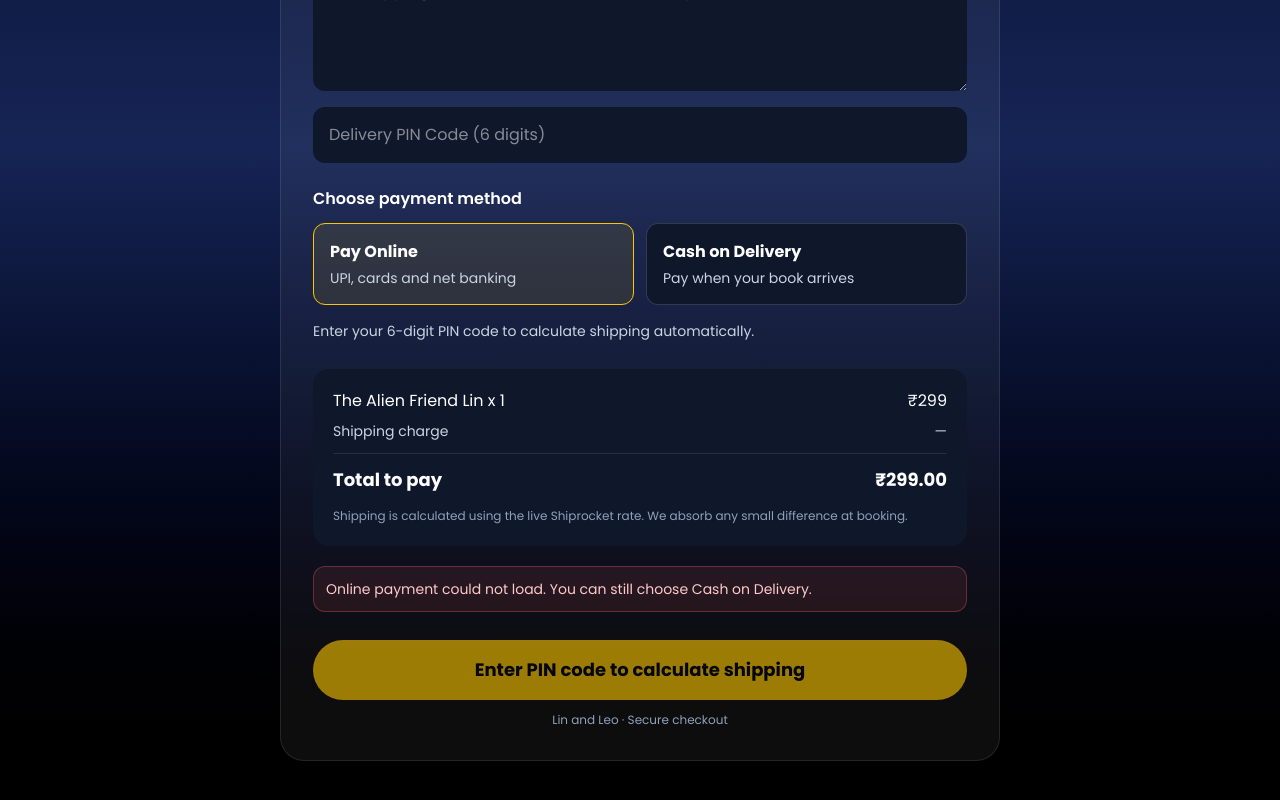
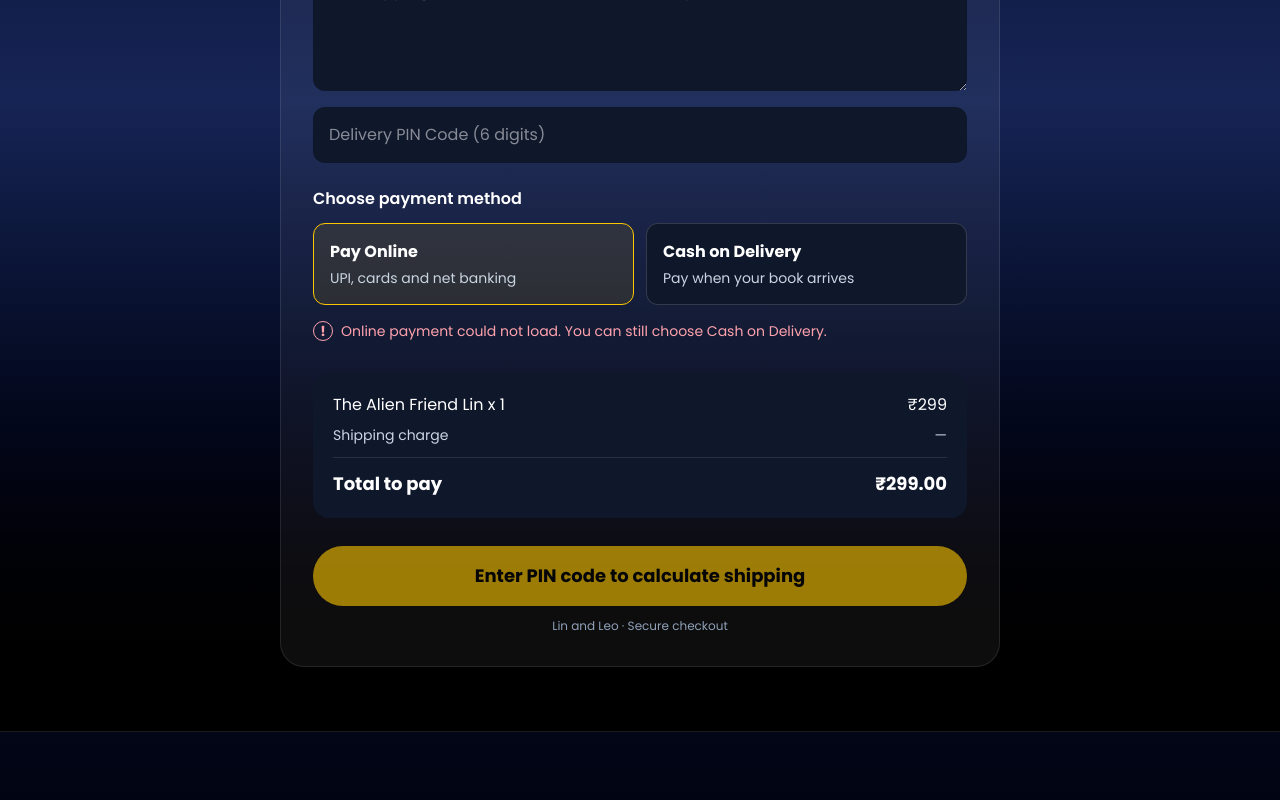
Before and after one commit to abhivanthsingh16/prakhars-comic-world, a Next.js app: page /checkout in a window 1280 px wide. Shown: the part 530-1330 px from the top of the page. Built offline with nearby package versions, Linux system fonts and the light colour scheme.

Commit message:
Show shipping errors inline with delivery estimate and simplify checkout

```diff
--- a/app/checkout/page.tsx
+++ b/app/checkout/page.tsx
@@ -155,19 +155,25 @@ export default function CheckoutPage() {
               </button>
             </div>
           </div>
-          <p className="mt-4 text-sm text-slate-300">{quoteLoading ? "Calculating live shipping charge..." : /^\d{6}$/.test(pincode) ? "Shipping is calculated automatically for your PIN code." : "Enter your 6-digit PIN code to calculate shipping automatically."}</p>
-          {quote?.serviceable && quote.cheapest?.etd && (
-            <p className="mt-3 text-sm text-emerald-200">
-              Estimated delivery: {quote.cheapest.etd}
-            </p>
-          )}
+          <div className="mt-4 min-h-6 text-sm" aria-live="polite">
+            {quoteLoading ? (
+              <p className="text-slate-300">Calculating shipping...</p>
+            ) : quote?.serviceable && quote.cheapest?.etd ? (
+              <p className="text-emerald-200">Estimated delivery: {quote.cheapest.etd}</p>
+            ) : message ? (
+              <p role="alert" className="flex items-center gap-2 text-rose-300"><span aria-hidden="true" className="inline-flex h-5 w-5 items-center justify-center rounded-full border border-rose-300 font-bold">!</span>{message}</p>
+            ) : !/^\d{6}$/.test(pincode) ? (
+              <p className="text-slate-300">Enter your 6-digit PIN code to calculate shipping.</p>
+            ) : null}
+          </div>
+
           <div className="mt-7 rounded-2xl bg-slate-900 p-5">
             <div className="flex justify-between gap-4"><span>The Alien Friend Lin x {quantity}</span><span>₹{subtotal}</span></div>
             <div className="mt-2 flex justify-between gap-4 text-sm text-slate-300"><span>Shipping charge</span><span>{canCheckout ? `₹${shippingCharge.toFixed(2)}` : "—"}</span></div>
             <div className="mt-3 flex justify-between border-t border-white/10 pt-3 text-lg font-bold"><span>Total to pay</span><span>₹{(subtotal + (canCheckout ? shippingCharge : 0)).toFixed(2)}</span></div>
-            <p className="mt-3 text-xs leading-5 text-slate-400">Shipping is calculated using the live Shiprocket rate. We absorb any small difference at booking.</p>
+
           </div>
-          {message && <p role="alert" className="mt-5 rounded-xl border border-red-400/30 bg-red-400/10 p-3 text-sm text-red-200">{message}</p>}
+
           <button type="submit" disabled={loading || !canCheckout} className="mt-7 w-full rounded-full bg-yellow-400 py-4 text-lg font-bold text-black disabled:cursor-not-allowed disabled:opacity-60">
             {loading ? "Processing..." : canCheckout ? `Pay ₹${(subtotal + shippingCharge).toFixed(2)}${method === "COD" ? " on Delivery" : " Online"}` : "Enter PIN code to calculate shipping"}
           </button>
```
